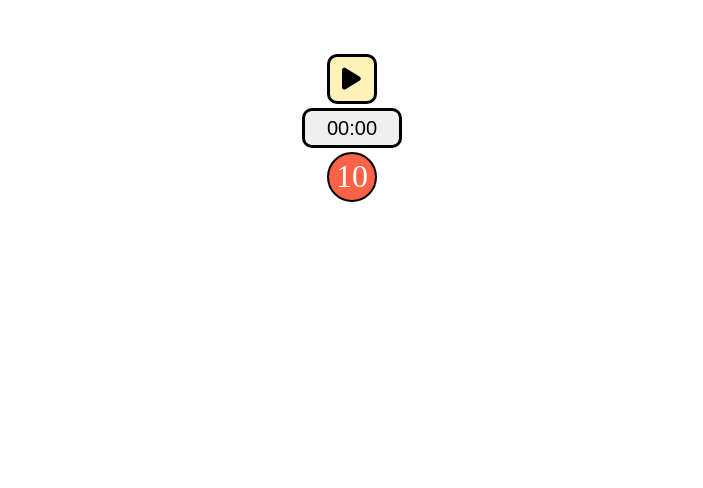
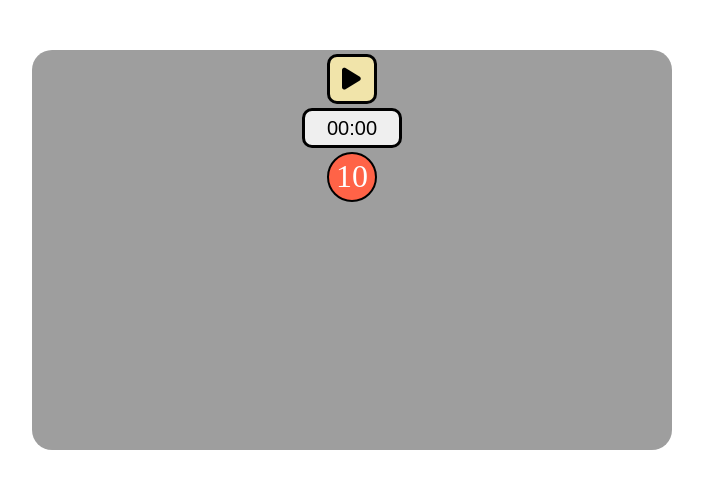
Before and after one commit to Malza0408/find-carrot, a plain HTML site: page index.html in a window 1280 px wide. Shown: the whole page, without its empty margins (288-991 px from the left). Drawn offline with Linux system fonts and the light colour scheme; the site is published under a folder, as on GitHub Pages, so addresses that start at the root find nothing.

Commit message:
bacground img

```diff
--- a/css/style.css
+++ b/css/style.css
@@ -26,7 +26,7 @@ button {
 .game {
   width: 640px;
   height: 400px;
-  background: url("/img/background.png") no-repeat;
+  background: url("../img/background.png") no-repeat;
   background-size: cover;
   background-position: 50% 50%;
   border-radius: 20px;
--- a/js/main.js
+++ b/js/main.js
@@ -17,6 +17,7 @@ const CARROT = "carrot";
 const BUG = "bug";
 const imgsArr = [];
 
+let id;
 function uuidv4() {
   return 'xxxxxxxx-xxxx-4xxx-yxxx-xxxxxxxxxxxx'.replace(/[xy]/g, function(c) {
     var r = Math.random() * 16 | 0, v = c == 'x' ? r : (r & 0x3 | 0x8);
@@ -24,14 +25,13 @@ function uuidv4() {
   });
 }
 
+// init
 for (let i = 0; i < 10; i++) {
   const carrot = makeElements(CARROT);
   field.appendChild(carrot);
   const bug = makeElements(BUG);
   field.appendChild(bug);
 }
-
-let id;
 
 function makeRandomPisition() {
   let X = Math.floor(Math.random() * (fieldRect.right - fieldRect.x));
```
